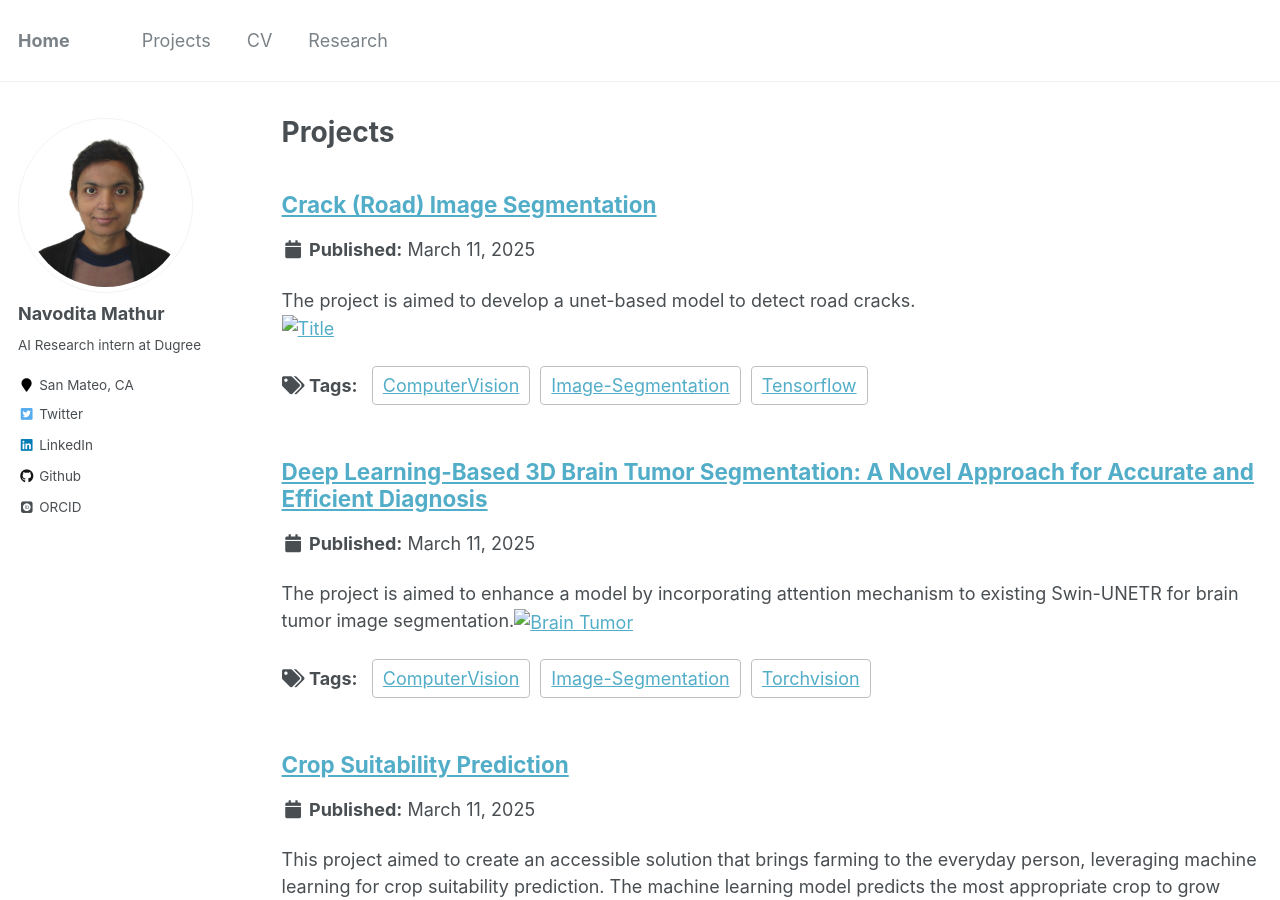
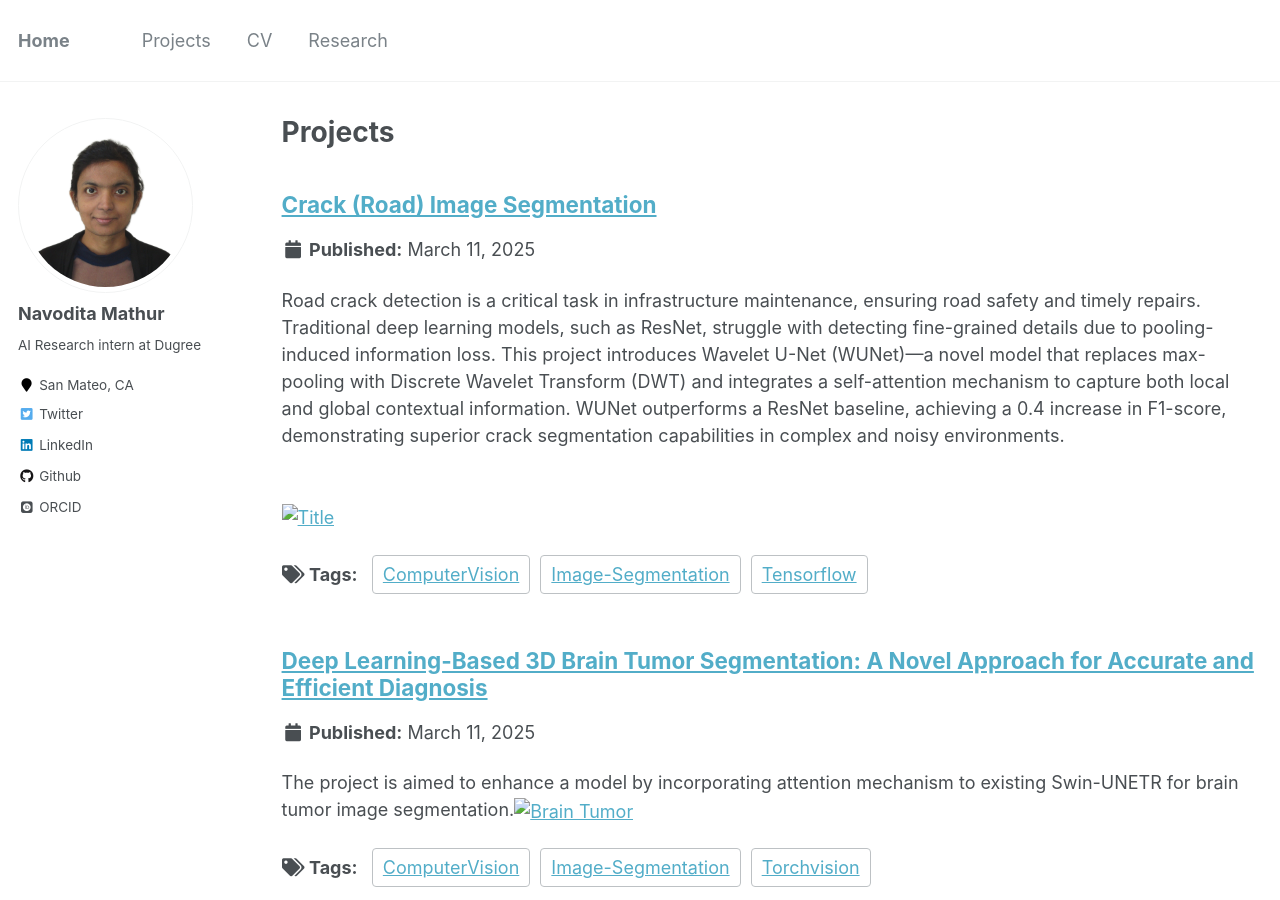
Before and after one commit to Navoditamathur/Navoditamathur.github.io, a Jekyll site: the page built from _pages/portfolio.md, in a window 1280 px wide and 900 px high. Built offline with Jekyll 4.4.1, drawn with Linux system fonts in a browser that asks for light colours; some web fonts are replaced.

Commit message:
Update Research-RoadCrack-Segmentation.md

```diff
--- a/_portfolio/Research-RoadCrack-Segmentation.md
+++ b/_portfolio/Research-RoadCrack-Segmentation.md
@@ -1,6 +1,6 @@
 ---
 title: "Crack (Road) Image Segmentation"
-excerpt: "The project is aimed to develop a unet-based model to detect road cracks. <br/> [![Title](https://navoditamathur.github.io/files/9..png)](https://navoditamathur.github.io/portfolio/Research-RoadCrack-Segmentation/)"
+excerpt: "Road crack detection is a critical task in infrastructure maintenance, ensuring road safety and timely repairs. Traditional deep learning models, such as ResNet, struggle with detecting fine-grained details due to pooling-induced information loss. This project introduces Wavelet U-Net (WUNet)—a novel model that replaces max-pooling with Discrete Wavelet Transform (DWT) and integrates a self-attention mechanism to capture both local and global contextual information. WUNet outperforms a ResNet baseline, achieving a 0.4 increase in F1-score, demonstrating superior crack segmentation capabilities in complex and noisy environments. <br/><br/><br/> [![Title](https://navoditamathur.github.io/files/9..png)](https://navoditamathur.github.io/portfolio/Research-RoadCrack-Segmentation/)"
 collection: portfolio
 tags:
   - ComputerVision
```
